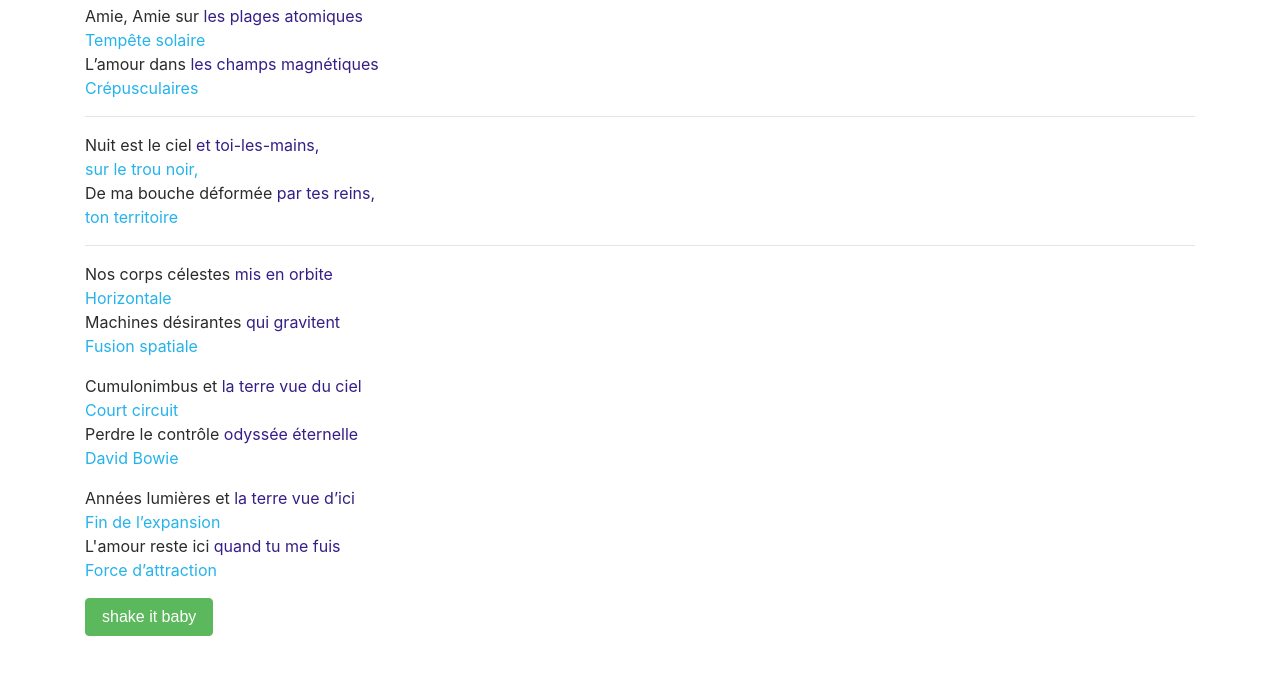
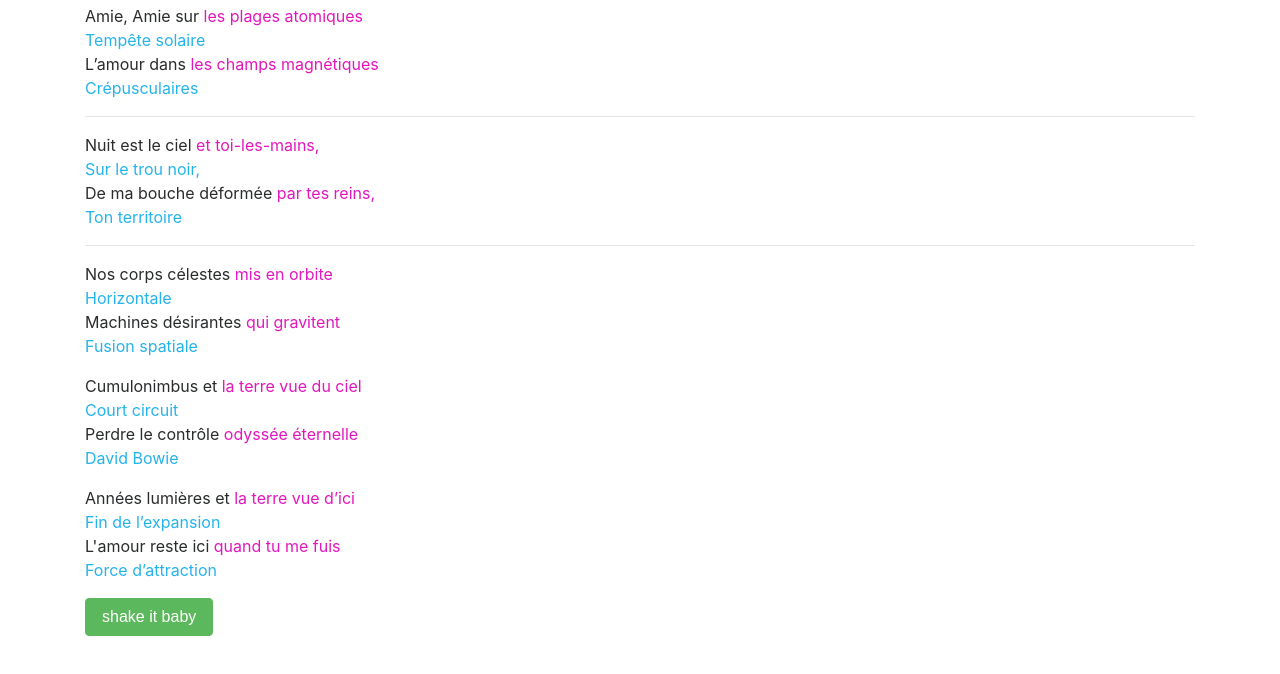
Before and after one commit to amdou7/force-d-attraction, a plain HTML site: page index.html in a window 1280 px wide. Shown: the part 64-738 px from the top of the page. Drawn offline with nearby package versions, Linux system fonts and the light colour scheme; a script that the page names is missing.

Commit message:
Color and body

```diff
--- a/index.html
+++ b/index.html
@@ -6,7 +6,7 @@
 	<link rel="stylesheet" href="https://maxcdn.bootstrapcdn.com/bootstrap/4.0.0-alpha.6/css/bootstrap.min.css" integrity="sha384-rwoIResjU2yc3z8GV/NPeZWAv56rSmLldC3R/AZzGRnGxQQKnKkoFVhFQhNUwEyJ" crossorigin="anonymous">
 	<style type="text/css">
 		.vers-pairs { color: #25B3EC; }
-		.fins-vers-impairs { color: #351F87; }
+		.fins-vers-impairs { color: #E217BD; }
 		.selected { text-decoration: underline; }
 	</style>
 </head>
@@ -22,9 +22,9 @@
 		<hr />
 
 		<p>Nuit est le ciel <span class="fins-vers-impairs">et toi-les-mains,</span><br />
-		<span class="vers-pairs">sur le trou noir,</span><br />
+		<span class="vers-pairs">Sur le trou noir,</span><br />
 		De ma bouche déformée <span class="fins-vers-impairs">par tes reins,</span><br />
-		<span class="vers-pairs">ton territoire</span></p>
+		<span class="vers-pairs">Ton territoire</span></p>
 
 		<hr />
 
```
